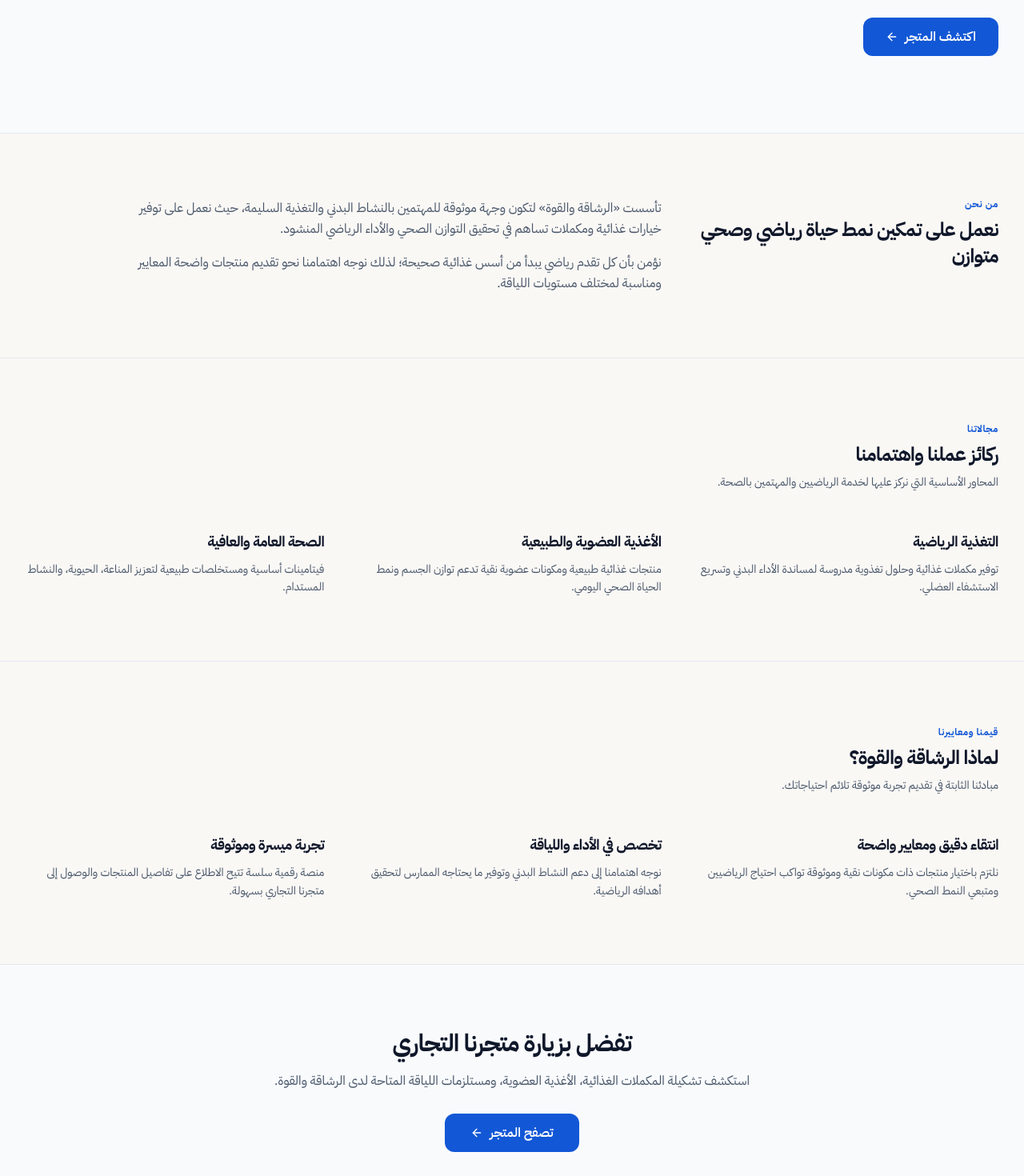
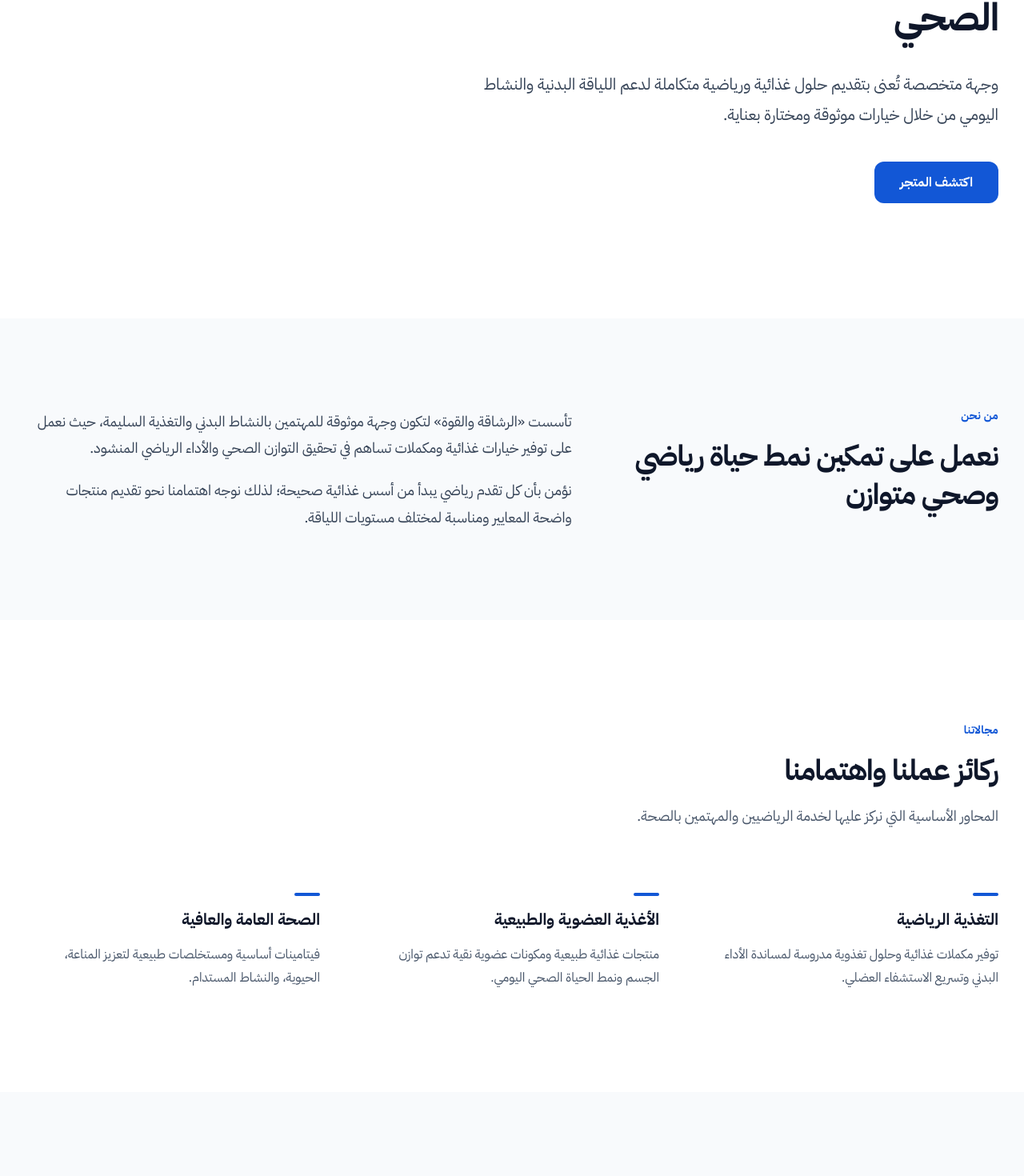
Before and after one commit to serviceyfa-cloud/https-github.com-serviceyfa-cloud-Strength-and-agility, a React (Vite) app: page / in a window 1280 px wide. Shown: the part 352-1822 px from the top of the page at 80% size. Built offline with nearby package versions, Linux system fonts and the light colour scheme.

Commit message:
style: refine HomePage hero section UI
Update hero section layout, background color, and typography for a cleaner, more professional appearance.

```diff
--- a/src/pages/HomePage.tsx
+++ b/src/pages/HomePage.tsx
@@ -1,6 +1,5 @@
 import React from 'react';
 import { Container } from '../components/common/Container';
-import { ArrowLeft } from 'lucide-react';
 
 export interface HomePageProps {
   navigate?: (to: string) => void;
@@ -55,33 +54,34 @@ export const HomePage: React.FC<HomePageProps> = ({ navigate }) => {
   };
 
   return (
-    <div className="w-full text-start" dir="rtl">
+    <div className="w-full bg-[#FFFFFF] text-start" dir="rtl">
       {/* ========================================================================= */}
-      {/* 1. Hero: واجهة افتتاحية هادئة واحترافية بدون خلفيات سوداء أو ألوان صفراء  */}
+      {/* 1. Hero: واجهة رئيسية ذات حضور قوي وتيبوغرافيا عربية متزنة               */}
       {/* ========================================================================= */}
-      <section className="bg-[#F8FAFC] text-[#0F172A] border-b border-[#E2E8F0] py-16 sm:py-20 lg:py-24">
+      <section className="pt-20 pb-24 sm:pt-28 sm:pb-32 lg:pt-36 lg:pb-36 bg-[#FFFFFF]">
         <Container>
-          <div className="max-w-3xl space-y-5">
-            <span className="inline-block px-3 py-1 rounded-md bg-[#EFF6FF] border border-[#BFDBFE] text-xs font-semibold text-[#1257D6] tracking-wider select-none">
-              شركة الرشاقة والقوة
-            </span>
+          <div className="max-w-4xl space-y-8">
+            <div className="inline-block">
+              <span className="text-sm font-bold text-[#1257D6] tracking-wide select-none">
+                شركة الرشاقة والقوة
+              </span>
+            </div>
 
-            <h1 className="text-2xl sm:text-3xl lg:text-4xl font-bold tracking-tight leading-[1.3] text-[#0F172A]">
+            <h1 className="text-2xl sm:text-4xl lg:text-5xl font-extrabold text-[#0F172A] leading-[1.35] sm:leading-[1.3] tracking-tight">
               ريادة متخصصة في التغذية الرياضية ونمط الحياة الصحي
             </h1>
 
-            <p className="text-sm sm:text-base font-normal text-[#475569] leading-relaxed max-w-2xl">
+            <p className="text-base sm:text-lg lg:text-xl font-normal text-[#334155] leading-[1.8] sm:leading-[1.9] max-w-2xl">
               وجهة متخصصة تُعنى بتقديم حلول غذائية ورياضية متكاملة لدعم اللياقة البدنية والنشاط اليومي من خلال خيارات موثوقة ومختارة بعناية.
             </p>
 
-            <div className="pt-3">
+            <div className="pt-2">
               <button
                 type="button"
                 onClick={handleNavigateToShop}
-                className="min-h-[48px] px-7 py-3 bg-[#1257D6] hover:bg-[#1B64EB] active:bg-[#0E46AF] text-[#FFFFFF] font-semibold text-sm sm:text-base rounded-xl transition-colors inline-flex items-center justify-center gap-2 focus-visible:outline-none focus-visible:ring-2 focus-visible:ring-[#1257D6] select-none"
+                className="min-h-[52px] px-8 py-3.5 bg-[#1257D6] hover:bg-[#0E46AF] active:bg-[#0C3B94] text-[#FFFFFF] font-bold text-base rounded-xl transition-colors inline-flex items-center justify-center focus-visible:outline-none focus-visible:ring-2 focus-visible:ring-[#1257D6] focus-visible:ring-offset-2 select-none"
               >
-                <span>اكتشف المتجر</span>
-                <ArrowLeft className="w-4 h-4" aria-hidden="true" />
+                اكتشف المتجر
               </button>
             </div>
           </div>
@@ -89,21 +89,21 @@ export const HomePage: React.FC<HomePageProps> = ({ navigate }) => {
       </section>
 
       {/* ========================================================================= */}
-      {/* 2. من نحن: صياغة تحريرية واضحة ومفتوحة دون حاويات مغلقة                  */}
+      {/* 2. من نحن: صياغة تحريرية مريحة بتسلسل طباعي وتوزيع رحب                    */}
       {/* ========================================================================= */}
-      <section className="py-14 sm:py-18 lg:py-20" aria-label="من نحن">
+      <section className="py-20 sm:py-28 bg-[#F8FAFC]" aria-label="من نحن">
         <Container>
-          <div className="grid grid-cols-1 lg:grid-cols-12 gap-6 lg:gap-12 items-start">
-            <div className="lg:col-span-4">
-              <span className="text-xs font-bold text-[#1257D6] tracking-wider block mb-2">
+          <div className="grid grid-cols-1 lg:grid-cols-12 gap-8 lg:gap-16 items-start">
+            <div className="lg:col-span-5 space-y-4">
+              <span className="text-sm font-bold text-[#1257D6] tracking-wide block">
                 من نحن
               </span>
-              <h2 className="text-xl sm:text-2xl font-bold text-[#0F172A] tracking-tight leading-snug">
+              <h2 className="text-2xl sm:text-4xl font-bold text-[#0F172A] leading-[1.35] tracking-tight">
                 نعمل على تمكين نمط حياة رياضي وصحي متوازن
               </h2>
             </div>
 
-            <div className="lg:col-span-8 space-y-4 text-sm sm:text-base font-normal text-[#475569] leading-relaxed max-w-2xl">
+            <div className="lg:col-span-7 space-y-5 text-base sm:text-lg font-normal text-[#334155] leading-[1.85]">
               <p>
                 تأسست «الرشاقة والقوة» لتكون وجهة موثوقة للمهتمين بالنشاط البدني والتغذية السليمة، حيث نعمل على توفير خيارات غذائية ومكملات تساهم في تحقيق التوازن الصحي والأداء الرياضي المنشود.
               </p>
@@ -116,29 +116,30 @@ export const HomePage: React.FC<HomePageProps> = ({ navigate }) => {
       </section>
 
       {/* ========================================================================= */}
-      {/* 3. مجالاتنا: تقسيم معماري متزن بالأعمدة والمساحات دون أيقونات عشوائية    */}
+      {/* 3. مجالاتنا: هيكل معماري ثلاثي بمحاذاة نقية ومساحات متباعدة                */}
       {/* ========================================================================= */}
-      <section className="py-14 sm:py-18 lg:py-20 border-t border-[#E2E8F0]" aria-label="مجالاتنا">
+      <section className="py-24 sm:py-32 bg-[#FFFFFF]" aria-label="مجالاتنا">
         <Container>
-          <div className="mb-10 sm:mb-12 max-w-2xl">
-            <span className="text-xs font-bold text-[#1257D6] tracking-wider block mb-2">
+          <div className="max-w-3xl mb-14 sm:mb-20 space-y-4">
+            <span className="text-sm font-bold text-[#1257D6] tracking-wide block">
               مجالاتنا
             </span>
-            <h2 className="text-xl sm:text-2xl font-bold text-[#0F172A] tracking-tight mb-2">
+            <h2 className="text-2xl sm:text-4xl font-bold text-[#0F172A] leading-[1.35] tracking-tight">
               ركائز عملنا واهتمامنا
             </h2>
-            <p className="text-sm font-normal text-[#475569] leading-relaxed">
+            <p className="text-base sm:text-lg font-normal text-[#475569] leading-[1.8]">
               المحاور الأساسية التي نركز عليها لخدمة الرياضيين والمهتمين بالصحة.
             </p>
           </div>
 
-          <div className="grid grid-cols-1 md:grid-cols-3 gap-8 lg:gap-12">
+          <div className="grid grid-cols-1 md:grid-cols-3 gap-10 lg:gap-14">
             {COMPANY_DOMAINS.map((domain) => (
-              <div key={domain.id} className="space-y-2.5">
-                <h3 className="text-base sm:text-lg font-bold text-[#0F172A] tracking-tight">
+              <div key={domain.id} className="space-y-4">
+                <div className="w-8 h-1 bg-[#1257D6] rounded-full" />
+                <h3 className="text-lg sm:text-xl font-bold text-[#0F172A] leading-snug">
                   {domain.title}
                 </h3>
-                <p className="text-sm font-normal text-[#475569] leading-relaxed">
+                <p className="text-base font-normal text-[#475569] leading-[1.8]">
                   {domain.description}
                 </p>
               </div>
@@ -148,29 +149,30 @@ export const HomePage: React.FC<HomePageProps> = ({ navigate }) => {
       </section>
 
       {/* ========================================================================= */}
-      {/* 4. لماذا الرشاقة والقوة: تسلسل بصري نظيف يستند على الخطوط والمحاذاة      */}
+      {/* 4. لماذا الرشاقة والقوة: ركائز واضحة بترتيب بصري مريح                      */}
       {/* ========================================================================= */}
-      <section className="py-14 sm:py-18 lg:py-20 border-t border-[#E2E8F0]" aria-label="لماذا الرشاقة والقوة">
+      <section className="py-24 sm:py-32 bg-[#F8FAFC]" aria-label="لماذا الرشاقة والقوة">
         <Container>
-          <div className="mb-10 sm:mb-12 max-w-2xl">
-            <span className="text-xs font-bold text-[#1257D6] tracking-wider block mb-2">
+          <div className="max-w-3xl mb-14 sm:mb-20 space-y-4">
+            <span className="text-sm font-bold text-[#1257D6] tracking-wide block">
               قيمنا ومعاييرنا
             </span>
-            <h2 className="text-xl sm:text-2xl font-bold text-[#0F172A] tracking-tight mb-2">
+            <h2 className="text-2xl sm:text-4xl font-bold text-[#0F172A] leading-[1.35] tracking-tight">
               لماذا الرشاقة والقوة؟
             </h2>
-            <p className="text-sm font-normal text-[#475569] leading-relaxed">
+            <p className="text-base sm:text-lg font-normal text-[#475569] leading-[1.8]">
               مبادئنا الثابتة في تقديم تجربة موثوقة تلائم احتياجاتك.
             </p>
           </div>
 
-          <div className="grid grid-cols-1 md:grid-cols-3 gap-8 lg:gap-12">
+          <div className="grid grid-cols-1 md:grid-cols-3 gap-10 lg:gap-14">
             {CORE_PILLARS.map((pillar) => (
-              <div key={pillar.id} className="space-y-2.5">
-                <h3 className="text-base sm:text-lg font-bold text-[#0F172A] tracking-tight">
+              <div key={pillar.id} className="space-y-4">
+                <div className="w-8 h-1 bg-[#1257D6] rounded-full" />
+                <h3 className="text-lg sm:text-xl font-bold text-[#0F172A] leading-snug">
                   {pillar.title}
                 </h3>
-                <p className="text-sm font-normal text-[#475569] leading-relaxed">
+                <p className="text-base font-normal text-[#475569] leading-[1.8]">
                   {pillar.description}
                 </p>
               </div>
@@ -180,25 +182,24 @@ export const HomePage: React.FC<HomePageProps> = ({ navigate }) => {
       </section>
 
       {/* ========================================================================= */}
-      {/* 5. CTA نهائي: دعوة واضحة ومباشرة بدون خلفية سوداء                         */}
+      {/* 5. CTA نهائي: دعوة واضحة ومباشرة بأسلوب تجاري راقٍ                        */}
       {/* ========================================================================= */}
-      <section className="bg-[#F8FAFC] text-[#0F172A] border-t border-[#E2E8F0] py-16 sm:py-20 text-center" aria-label="دعوة لزيارة المتجر">
+      <section className="py-24 sm:py-32 bg-[#FFFFFF] text-center" aria-label="دعوة لزيارة المتجر">
         <Container>
-          <div className="max-w-2xl mx-auto space-y-4">
-            <h2 className="text-2xl sm:text-3xl font-bold tracking-tight text-[#0F172A]">
+          <div className="max-w-2xl mx-auto space-y-6">
+            <h2 className="text-2xl sm:text-4xl font-bold text-[#0F172A] leading-[1.35] tracking-tight">
               تفضل بزيارة متجرنا التجاري
             </h2>
-            <p className="text-sm sm:text-base font-normal text-[#475569] leading-relaxed">
+            <p className="text-base sm:text-lg font-normal text-[#475569] leading-[1.8]">
               استكشف تشكيلة المكملات الغذائية، الأغذية العضوية، ومستلزمات اللياقة المتاحة لدى الرشاقة والقوة.
             </p>
-            <div className="pt-3">
+            <div className="pt-2">
               <button
                 type="button"
                 onClick={handleNavigateToShop}
-                className="min-h-[48px] px-8 py-3 bg-[#1257D6] hover:bg-[#1B64EB] active:bg-[#0E46AF] text-[#FFFFFF] font-semibold text-sm sm:text-base rounded-xl transition-colors inline-flex items-center justify-center gap-2 focus-visible:outline-none focus-visible:ring-2 focus-visible:ring-[#1257D6] select-none"
+                className="min-h-[52px] px-9 py-3.5 bg-[#1257D6] hover:bg-[#0E46AF] active:bg-[#0C3B94] text-[#FFFFFF] font-bold text-base rounded-xl transition-colors inline-flex items-center justify-center focus-visible:outline-none focus-visible:ring-2 focus-visible:ring-[#1257D6] focus-visible:ring-offset-2 select-none"
               >
-                <span>تصفح المتجر</span>
-                <ArrowLeft className="w-4 h-4" aria-hidden="true" />
+                تصفح المتجر
               </button>
             </div>
           </div>
```
